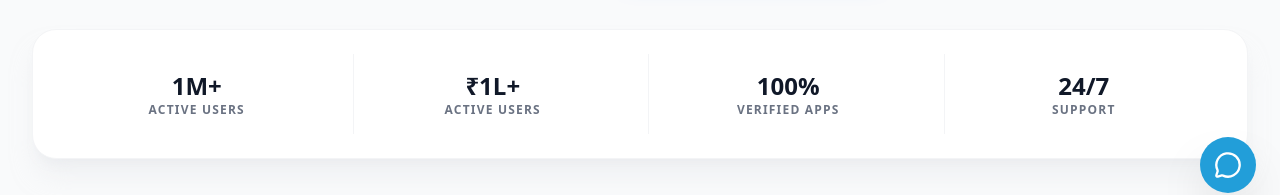
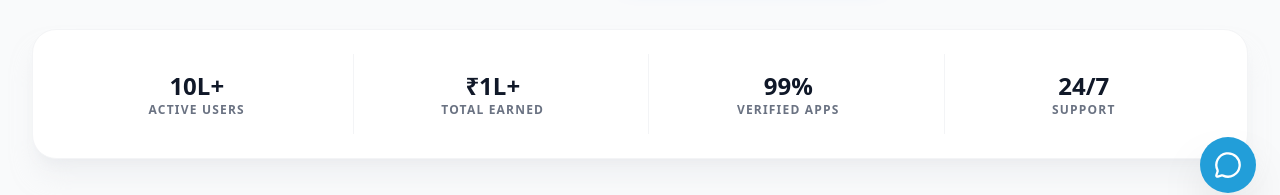
Before and after one commit to silencegaming65/EARN, a React (Vite) app: page / in a window 1280 px wide. Shown: the part 583-778 px from the top of the page. Built offline with nearby package versions, Linux system fonts and the light colour scheme.

Commit message:
Update App.tsx

```diff
--- a/src/App.tsx
+++ b/src/App.tsx
@@ -411,15 +411,15 @@ export default function App() {
       <section className="max-w-7xl mx-auto px-4 sm:px-6 lg:px-8 -mt-12 mb-20">
         <div className="grid grid-cols-2 md:grid-cols-4 gap-4 bg-white p-6 rounded-3xl shadow-xl shadow-gray-200/50 border border-gray-100">
           <div className="text-center p-4">
-            <div className="text-2xl font-black text-gray-900">1M+</div>
+            <div className="text-2xl font-black text-gray-900">10L+</div>
             <div className="text-xs text-gray-500 uppercase font-bold tracking-widest">Active Users</div>
           </div>
           <div className="text-center p-4 border-l border-gray-100">
             <div className="text-2xl font-black text-gray-900">₹1L+</div>
-            <div className="text-xs text-gray-500 uppercase font-bold tracking-widest">Active Users</div>
+            <div className="text-xs text-gray-500 uppercase font-bold tracking-widest">TOTAL EARNED</div>
           </div>
           <div className="text-center p-4 border-l border-gray-100">
-            <div className="text-2xl font-black text-gray-900">100%</div>
+            <div className="text-2xl font-black text-gray-900">99%</div>
             <div className="text-xs text-gray-500 uppercase font-bold tracking-widest">Verified Apps</div>
           </div>
           <div className="text-center p-4 border-l border-gray-100">
```
